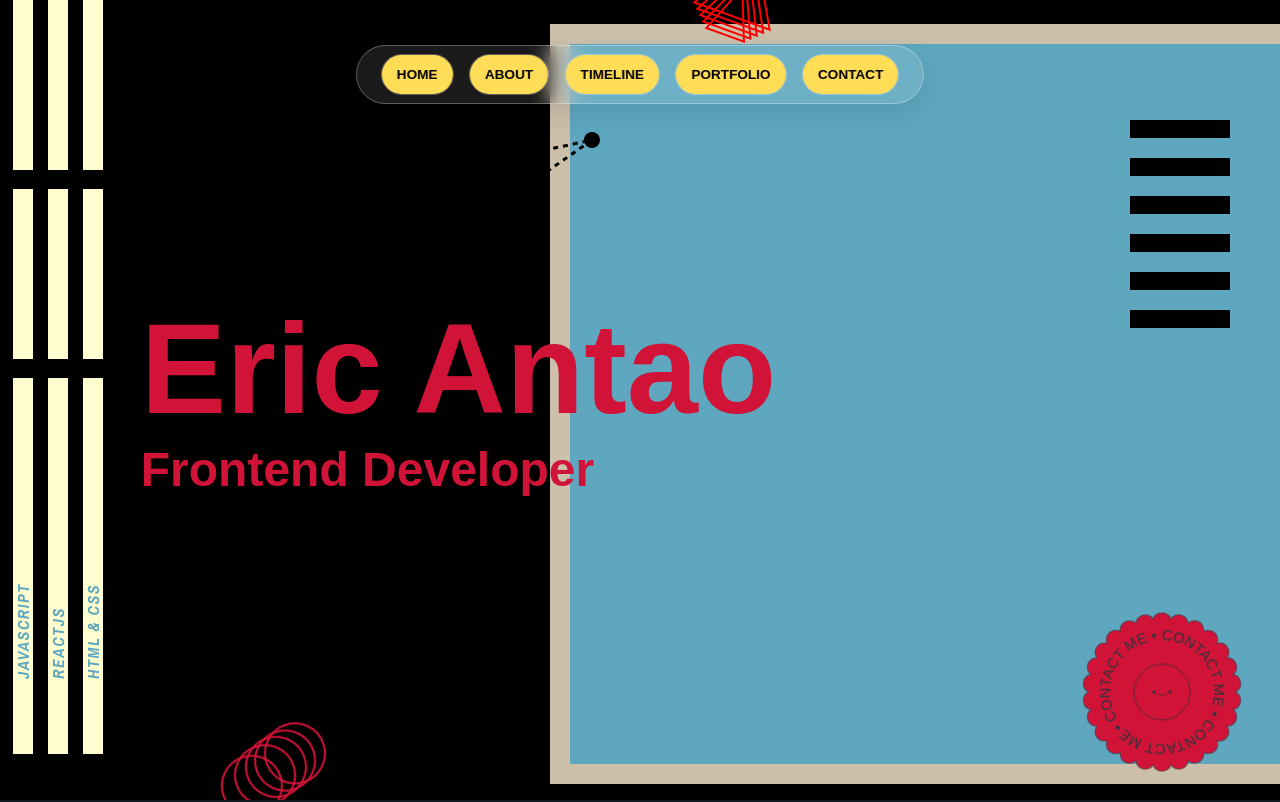
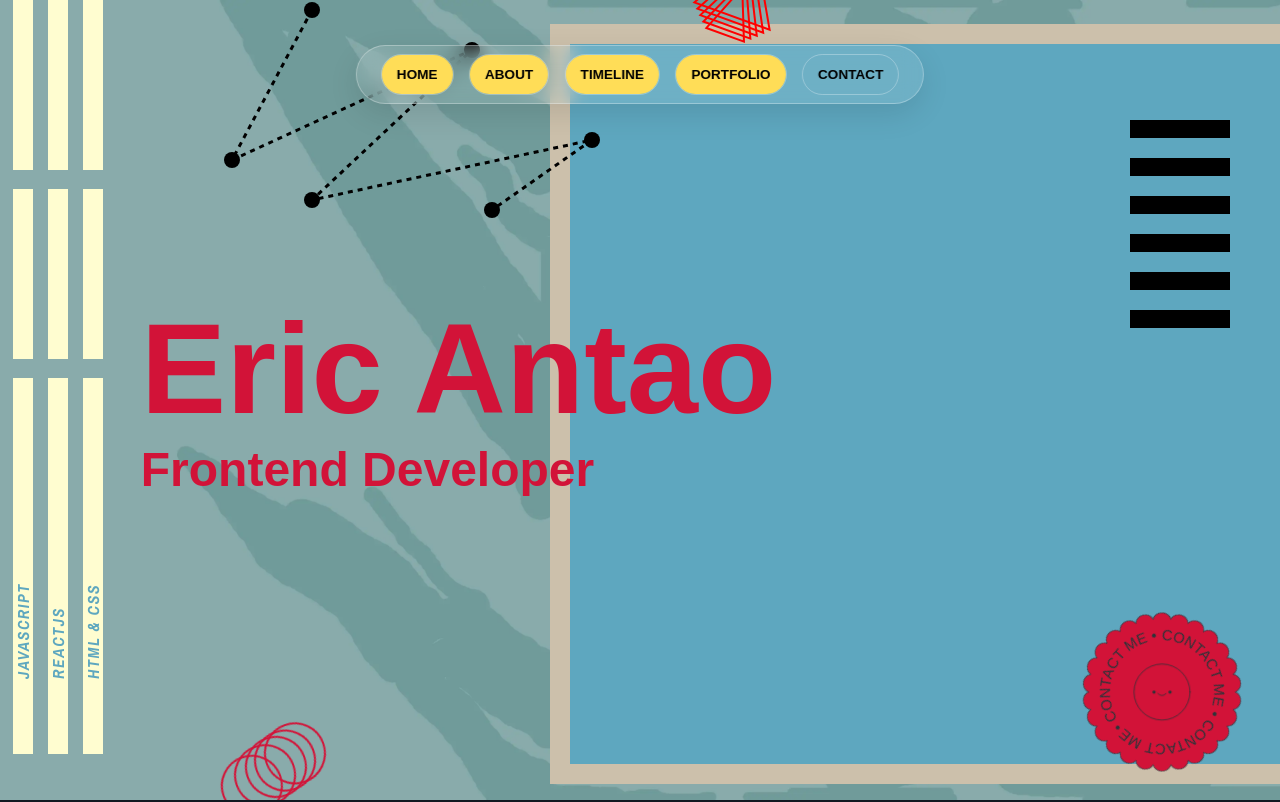
Before and after one commit to giterichub/eric-portfolio, a React (Vite) app: page / in a window 1280 px wide. Shown: the top 802 px of the page. Built offline with nearby package versions, Linux system fonts and the light colour scheme; a web font is replaced by a local one.

Commit message:
Fixed styles in portfolio section

```diff
--- a/src/sections/Portfolio.tsx
+++ b/src/sections/Portfolio.tsx
@@ -72,7 +72,7 @@ const Portfolio = () => {
 
   return (
     <main id="PAGE_SECTIONSc1dmp" className="c1rIl3">
-      <div id="c1dmp" className="c1dmp-container section">
+      <div id="c1dmp" className="c1dmp-container section4P">
         {/* Projects Section */}
         <section className="projects">
           <div className="projects-wrapper">
--- a/src/styles/portfolio.css
+++ b/src/styles/portfolio.css
@@ -19,12 +19,12 @@
   font-family: "Sofia Sans Condensed", sans-serif;
 }
 
-body {
+/* body {
   background: black;
   color: white;
   overflow-x: hidden;
-}
-.section{
+} */
+.section4P{
   position: relative;
 }
 
```
